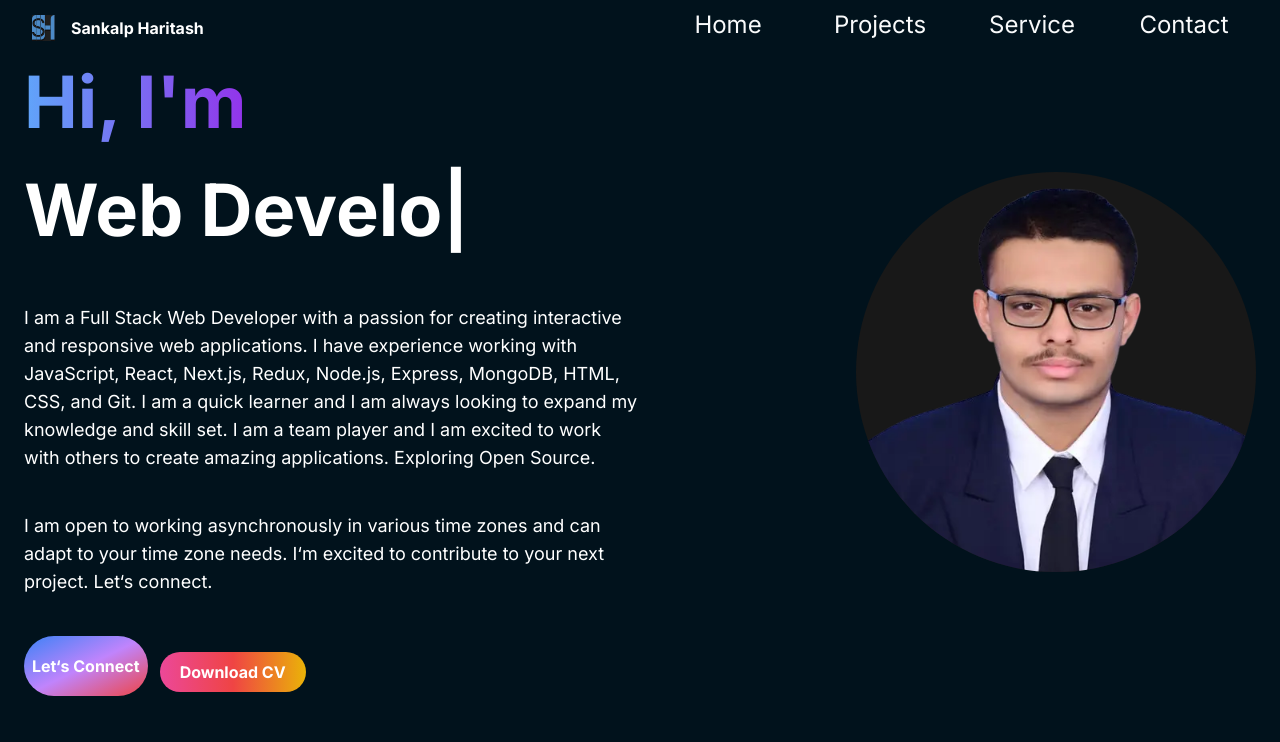
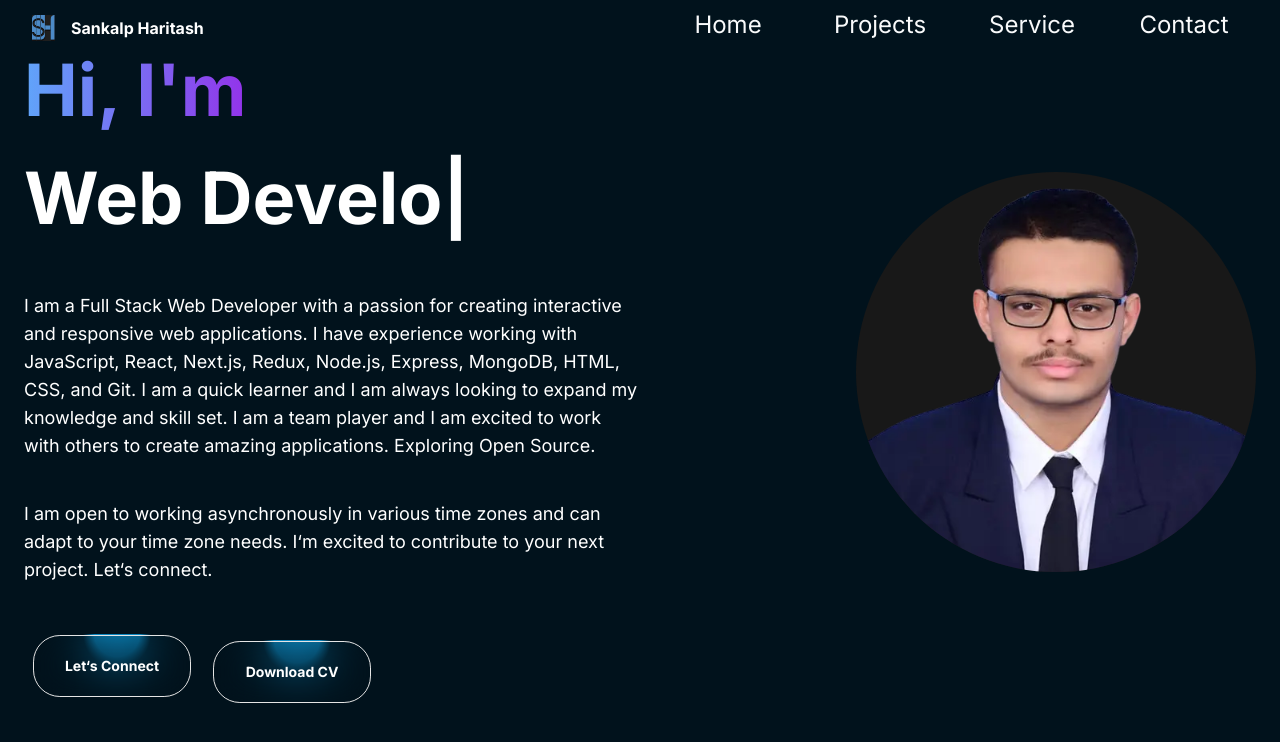
Before and after one commit to SankalpHaritash21/Portfolio, a Next.js app: page / in a window 1280 px wide. Shown: the top 742 px of the page. Built offline with nearby package versions, Linux system fonts and the light colour scheme.

Commit message:
adding Button animation

```diff
--- a/components/EmailSection.tsx
+++ b/components/EmailSection.tsx
@@ -5,6 +5,7 @@ import LinkedinIcon from "@/public/linkedin-icon.svg";
 import Hashnode from "@/public/Images/hashnode.svg";
 import Link from "next/link";
 import Image from "next/image";
+import { Button } from "./ui/moving-border";
 
 const EmailSection = () => {
   const [emailSubmitted, setEmailSubmitted] = useState(false);
@@ -154,12 +155,13 @@ const EmailSection = () => {
                 placeholder="Let's talk about..."
               />
             </div>
-            <button
+            <Button
+              className="bg-transparent dark:bg-slate-900 text-white dark:text-white border-neutral-200 dark:border-slate-800"
+              duration={5000}
               type="submit"
-              className="text-sm md:text-lg lg:text-xl bg-gradient-to-br from-blue-500 via-purple-400 to-red-500 hover:bg-purple-600 text-white font-medium py-2.5 px-5 rounded-lg w-36 md:w-60"
             >
               Send Message
-            </button>
+            </Button>
           </form>
         )}
       </div>
--- a/components/HeroSection.tsx
+++ b/components/HeroSection.tsx
@@ -6,6 +6,7 @@ import { motion } from "framer-motion";
 import Link from "next/link";
 import Sam from "@/public/Images/Sankalp1.webp";
 import { resume } from "@/constants";
+import { Button } from "./ui/moving-border";
 
 const HeroSection = () => {
   return (
@@ -52,20 +53,28 @@ const HeroSection = () => {
             adapt to your time zone needs. I&lsquo;m excited to contribute to
             your next project. Let&lsquo;s connect.
           </p>
-          <div className="mt-10 md:mt-10 w-full flex flex-col md:flex-row justify-start">
+          <div className="mt-10 md:mt-10 w-full flex flex-col  md:flex-row justify-start">
             <Link
               href="/contact"
-              className="flex items-center justify-center px-2 py-2 md:py-0 w-56 md:w-fit rounded-full md:mr-2 bg-gradient-to-br from-blue-500 via-purple-400 to-red-500 hover:bg-slate-200 text-white hover:text-black font-bold"
+              className="flex items-center justify-center px-2 py-2 md:py-0 w-56 md:w-fit rounded-full md:mr-2 hover:bg-slate-900 text-white hover:text-black font-bold"
             >
-              <h1>Let&lsquo;s Connect</h1>
+              <Button
+                className="bg-transparent dark:bg-slate-900 text-white dark:text-white border-neutral-200 dark:border-slate-800"
+                duration={5000}
+              >
+                Let&lsquo;s Connect
+              </Button>
             </Link>
             <Link
               href={resume}
-              className="px-1 inline-block py-1 w-full sm:w-fit rounded-full bg-gradient-to-br from-primary-500 to-secondary-500 hover:bg-slate-800 text-white mt-3 font-bold hover:text-black"
+              className="px-1 inline-block py-1 w-full sm:w-fit rounded-full hover:bg-slate-800 text-white mt-3 font-bold hover:text-black"
             >
-              <span className="w-56 md:w-full block bg-[#121212] hover:bg-slate-800 rounded-full px-5 py-2 bg-gradient-to-r from-pink-500 via-red-500 to-yellow-500">
+              <Button
+                className="bg-transparent dark:bg-slate-900 text-white dark:text-white border-neutral-200 dark:border-slate-800"
+                duration={5000}
+              >
                 <h1>Download CV</h1>
-              </span>
+              </Button>
             </Link>
           </div>
         </motion.div>
--- /dev/null
+++ b/components/ui/moving-border.tsx
@@ -0,0 +1,139 @@
+"use client";
+import React from "react";
+import {
+  motion,
+  useAnimationFrame,
+  useMotionTemplate,
+  useMotionValue,
+  useTransform,
+} from "framer-motion";
+import { useRef } from "react";
+import { cn } from "@/utils/cn";
+
+export function Button({
+  borderRadius = "1.75rem",
+  children,
+  as: Component = "button",
+  containerClassName,
+  borderClassName,
+  duration,
+  className,
+  ...otherProps
+}: {
+  borderRadius?: string;
+  children: React.ReactNode;
+  as?: any;
+  containerClassName?: string;
+  borderClassName?: string;
+  duration?: number;
+  className?: string;
+  [key: string]: any;
+}) {
+  return (
+    <Component
+      className={cn(
+        "bg-transparent relative text-xl  h-16 w-40 p-[1px] overflow-hidden ",
+        containerClassName
+      )}
+      style={{
+        borderRadius: borderRadius,
+      }}
+      {...otherProps}
+    >
+      <div
+        className="absolute inset-0"
+        style={{ borderRadius: `calc(${borderRadius} * 0.96)` }}
+      >
+        <MovingBorder duration={duration} rx="30%" ry="30%">
+          <div
+            className={cn(
+              "h-20 w-20 opacity-[0.8] bg-[radial-gradient(var(--sky-500)_40%,transparent_60%)]",
+              borderClassName
+            )}
+          />
+        </MovingBorder>
+      </div>
+
+      <div
+        className={cn(
+          "relative bg-slate-900/[0.8] border border-slate-800 backdrop-blur-xl text-white flex items-center justify-center w-full h-full text-sm antialiased",
+          className
+        )}
+        style={{
+          borderRadius: `calc(${borderRadius} * 0.96)`,
+        }}
+      >
+        {children}
+      </div>
+    </Component>
+  );
+}
+
+export const MovingBorder = ({
+  children,
+  duration = 2000,
+  rx,
+  ry,
+  ...otherProps
+}: {
+  children: React.ReactNode;
+  duration?: number;
+  rx?: string;
+  ry?: string;
+  [key: string]: any;
+}) => {
+  const pathRef = useRef<any>();
+  const progress = useMotionValue<number>(0);
+
+  useAnimationFrame((time) => {
+    const length = pathRef.current?.getTotalLength();
+    if (length) {
+      const pxPerMillisecond = length / duration;
+      progress.set((time * pxPerMillisecond) % length);
+    }
+  });
+
+  const x = useTransform(
+    progress,
+    (val) => pathRef.current?.getPointAtLength(val).x
+  );
+  const y = useTransform(
+    progress,
+    (val) => pathRef.current?.getPointAtLength(val).y
+  );
+
+  const transform = useMotionTemplate`translateX(${x}px) translateY(${y}px) translateX(-50%) translateY(-50%)`;
+
+  return (
+    <>
+      <svg
+        xmlns="http://www.w3.org/2000/svg"
+        preserveAspectRatio="none"
+        className="absolute h-full w-full"
+        width="100%"
+        height="100%"
+        {...otherProps}
+      >
+        <rect
+          fill="none"
+          width="100%"
+          height="100%"
+          rx={rx}
+          ry={ry}
+          ref={pathRef}
+        />
+      </svg>
+      <motion.div
+        style={{
+          position: "absolute",
+          top: 0,
+          left: 0,
+          display: "inline-block",
+          transform,
+        }}
+      >
+        {children}
+      </motion.div>
+    </>
+  );
+};
--- a/package.json
+++ b/package.json
@@ -12,8 +12,8 @@
     "@formkit/auto-animate": "^0.8.1",
     "@heroicons/react": "^2.1.1",
     "@types/pixi.js": "^5.0.0",
-    "clsx": "^2.0.0",
-    "framer-motion": "^10.16.16",
+    "clsx": "^2.1.0",
+    "framer-motion": "^10.18.0",
     "graphql": "^16.8.1",
     "graphql-request": "^6.1.0",
     "next": "14.0.4",
@@ -23,7 +23,7 @@
     "react-icons": "^4.12.0",
     "react-type-animation": "^3.2.0",
     "resend": "^2.1.0",
-    "tailwind-merge": "^2.2.0"
+    "tailwind-merge": "^2.2.1"
   },
   "devDependencies": {
     "@types/node": "^20",
--- a/tailwind.config.ts
+++ b/tailwind.config.ts
@@ -1,4 +1,8 @@
 import type { Config } from "tailwindcss";
+const colors = require("tailwindcss/colors");
+const {
+  default: flattenColorPalette,
+} = require("tailwindcss/lib/util/flattenColorPalette");
 
 const config: Config = {
   content: [
@@ -6,6 +10,7 @@ const config: Config = {
     "./components/**/*.{js,ts,jsx,tsx,mdx}",
     "./app/**/*.{js,ts,jsx,tsx,mdx}",
   ],
+  darkMode: "class",
   theme: {
     extend: {
       colors: {
@@ -13,6 +18,18 @@ const config: Config = {
       },
     },
   },
-  plugins: [],
+  plugins: [addVariablesForColors],
 };
+
+// This plugin adds each Tailwind color as a global CSS variable, e.g. var(--gray-200).
+function addVariablesForColors({ addBase, theme }: any) {
+  let allColors = flattenColorPalette(theme("colors"));
+  let newVars = Object.fromEntries(
+    Object.entries(allColors).map(([key, val]) => [`--${key}`, val])
+  );
+
+  addBase({
+    ":root": newVars,
+  });
+}
 export default config;
--- /dev/null
+++ b/utils/cn.ts
@@ -0,0 +1,6 @@
+import { ClassValue, clsx } from "clsx";
+import { twMerge } from "tailwind-merge";
+
+export function cn(...inputs: ClassValue[]) {
+  return twMerge(clsx(inputs));
+}
```
Also changed, not shown: 1 other file (tests, documents, lock files or other folders).
